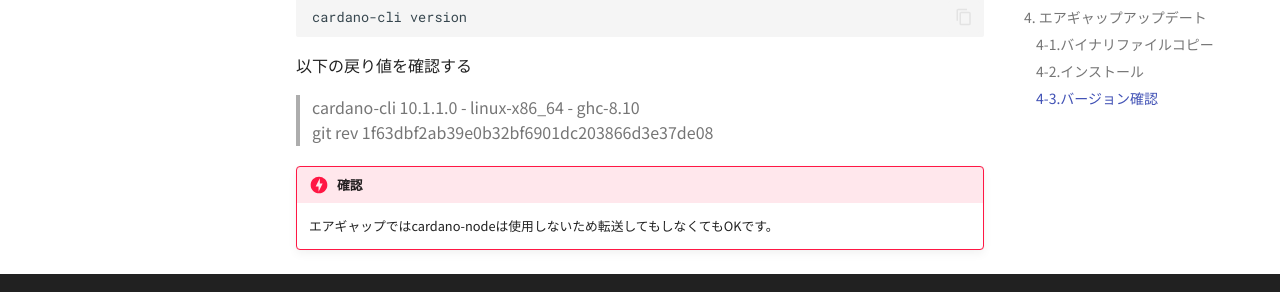
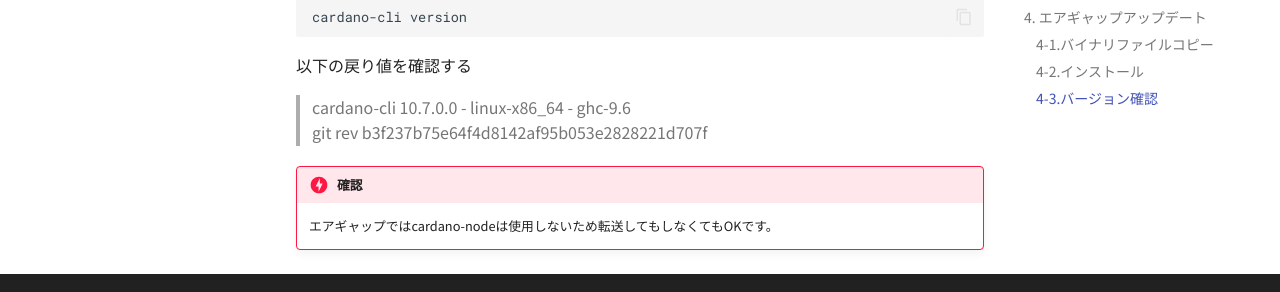
Before and after one commit to btbf/spojapanguild, an MkDocs documentation site: the page built from docs/operation/node-update.md, in a window 1280 px wide and 900 px high, scrolled down 7610 px. Shown: the part 480-772 px from the top of the window. Built offline with MkDocs 1.6.1 and Material for MkDocs 9.7.7, drawn with Linux system fonts in a browser that asks for light colours; comment, search, counter and statistics services are not loaded.

Commit message:
airgap cli version

````diff
--- a/docs/operation/node-update.md
+++ b/docs/operation/node-update.md
@@ -1217,8 +1217,8 @@ cardano-cli version
 ```
 
 以下の戻り値を確認する
->cardano-cli 10.1.1.0 - linux-x86_64 - ghc-8.10
-git rev 1f63dbf2ab39e0b32bf6901dc203866d3e37de08
+>cardano-cli 10.7.0.0 - linux-x86_64 - ghc-9.6
+git rev b3f237b75e64f4d8142af95b053e2828221d707f
 
 
 
````
